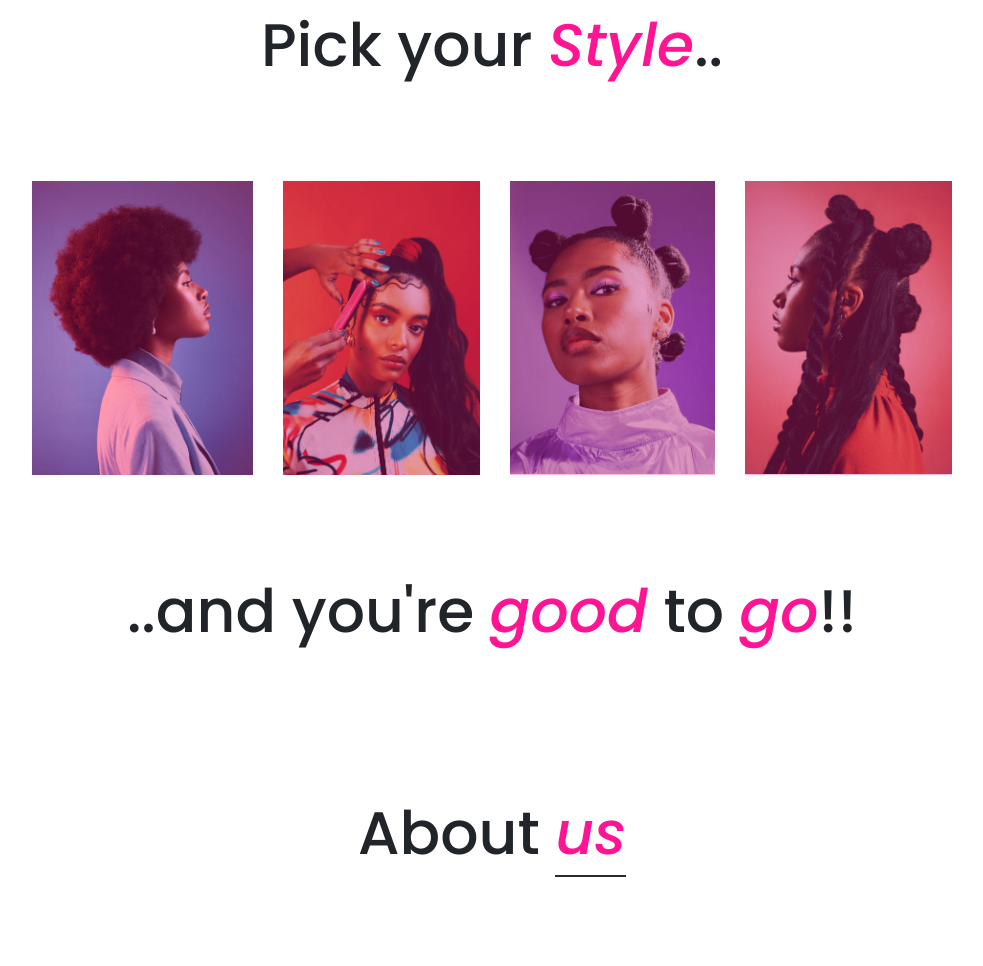
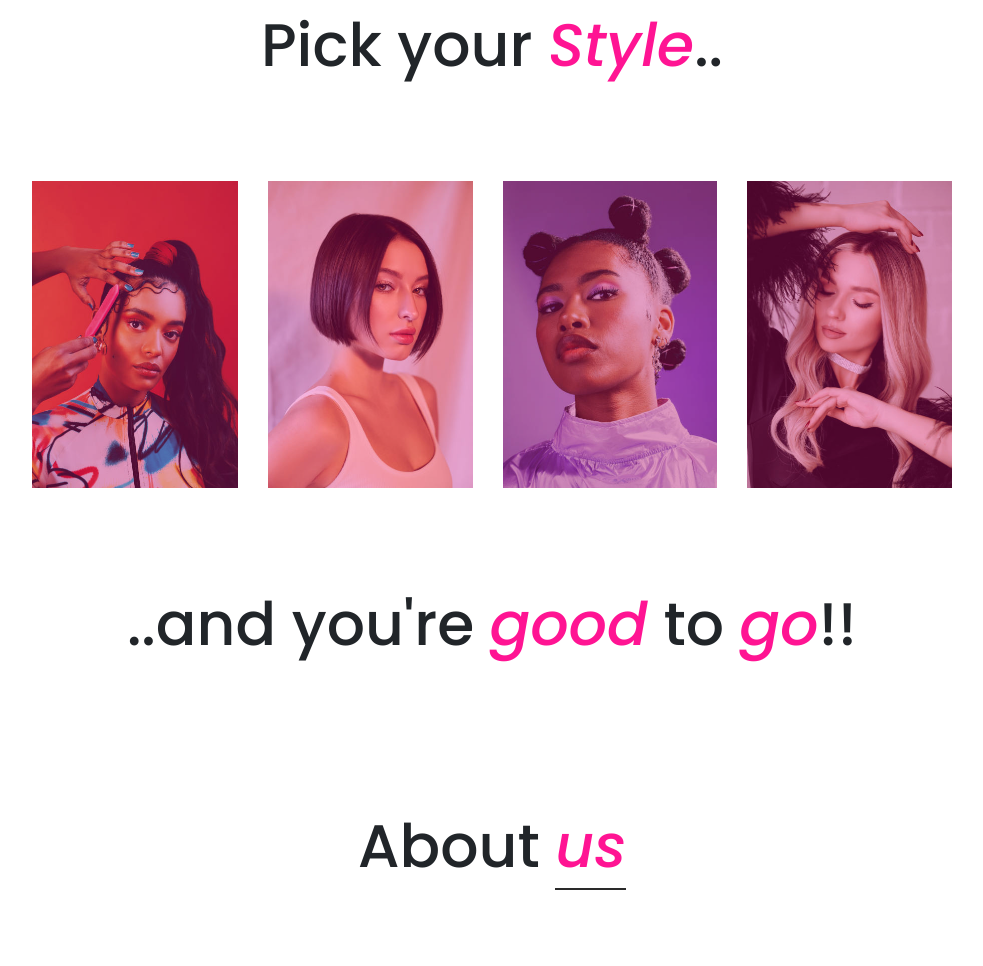
Before and after one commit to chera37/awab-ladies-salon, a plain HTML site: page index.html in a window 1280 px wide. Shown: the part 871-1837 px from the top of the page, without its empty margins (148-1131 px from the left). Drawn offline with nearby package versions, Linux system fonts and the light colour scheme.

Commit message:
pic change

```diff
--- a/index.html
+++ b/index.html
@@ -84,11 +84,11 @@
             <div class="gall">
                 <div class="sub-gall">
                     <div class="gall-img">
-                        <img src="pics/g.jpg" alt="">
+                        <img src="pics/g2.jpg" alt="">
                         <div class="overlay"></div>
                     </div>
                     <div class="gall-img">
-                        <img src="pics/g2.jpg" alt="">
+                        <img src="pics/g5.jpg" alt="">
                         <div class="overlay"></div>
                     </div>
                 </div>
@@ -98,7 +98,7 @@
                         <div class="overlay"></div>
                     </div>
                     <div class="gall-img">
-                        <img src="pics/g4.jpg" alt="">
+                        <img src="pics/g6.jpg" alt="">
                         <div class="overlay"></div>
                     </div>
                 </div>
```
Also changed, not shown: pics/g5.jpg (added), pics/g6.jpg (added).
